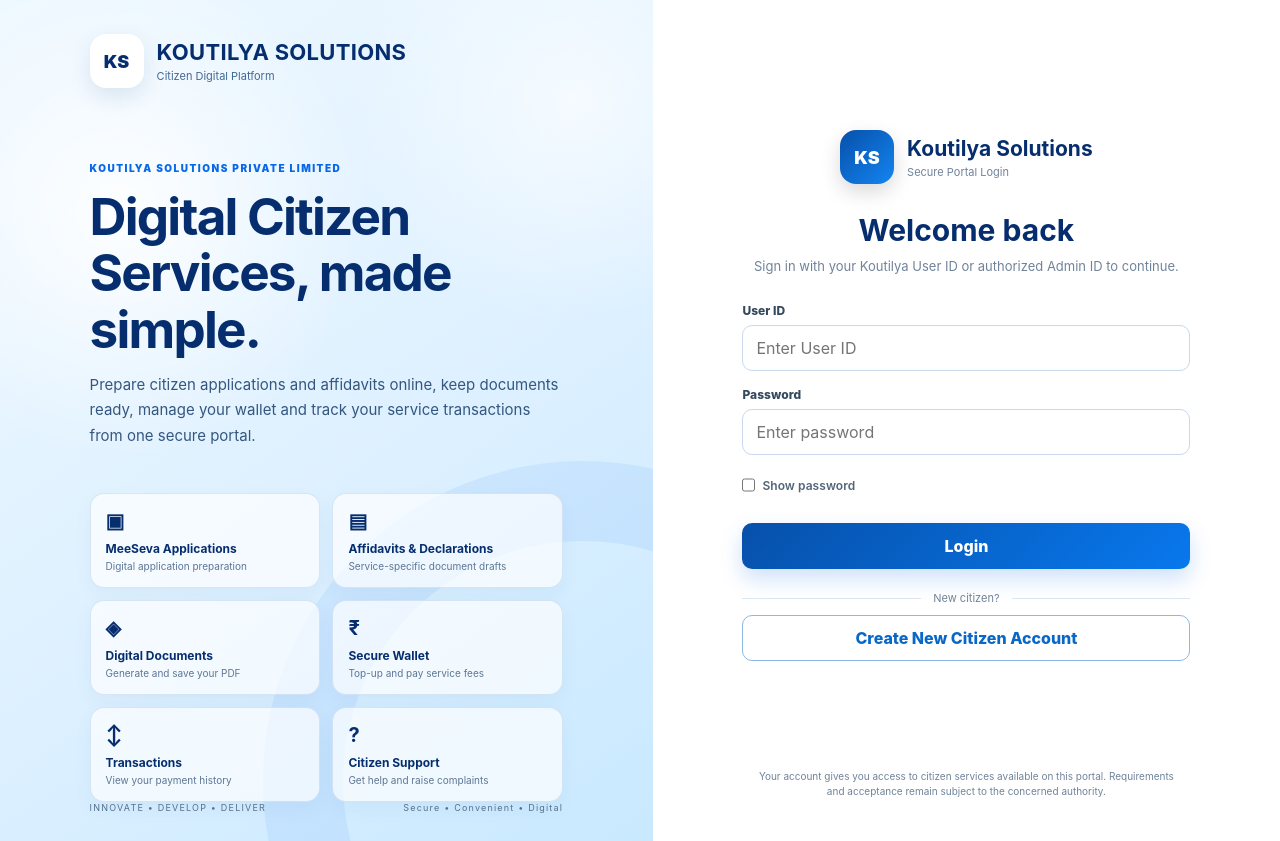
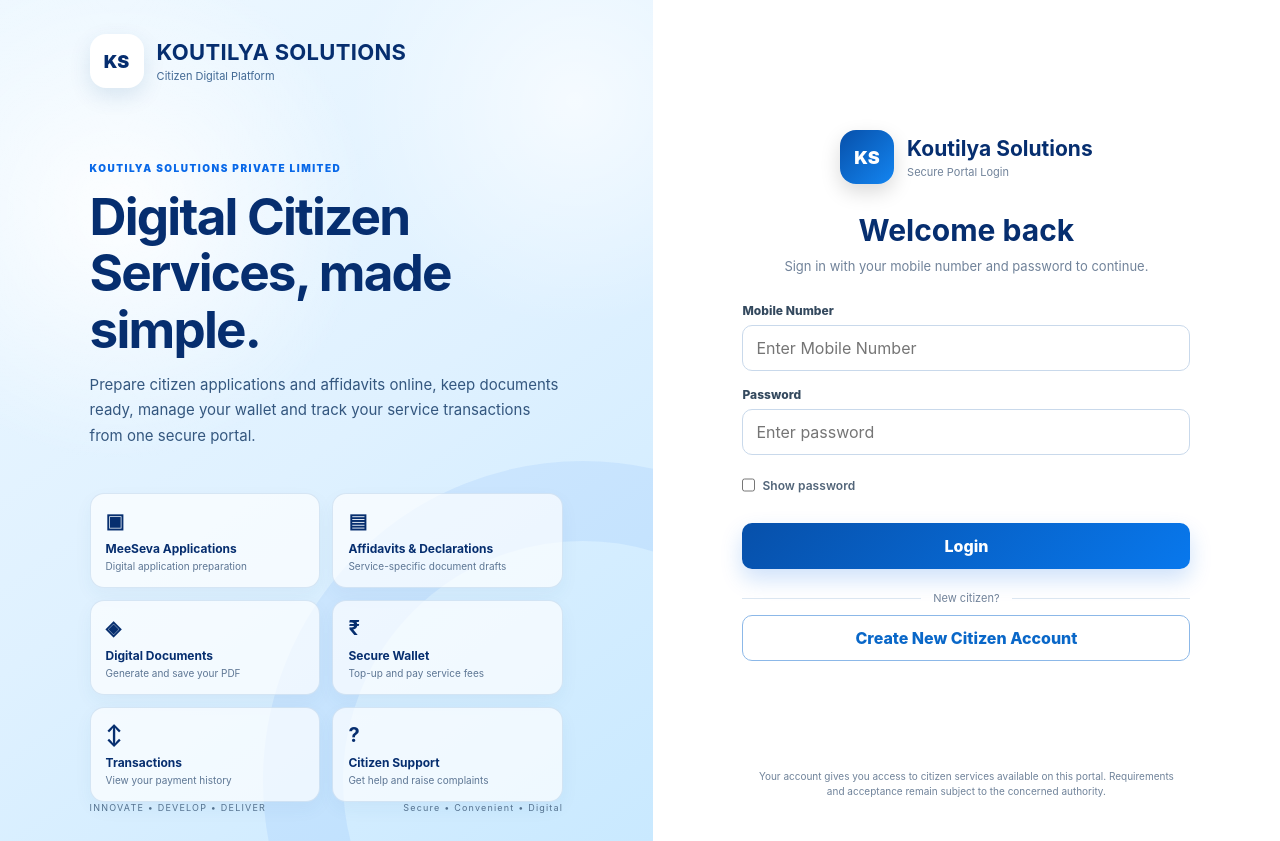
Before and after one commit to yelisettijanardhanrao-lang/koutilya-citizen-portal, a plain HTML site: page frontend/portal.html in a window 1280 px wide. Drawn offline with Linux system fonts and the light colour scheme; no server answers; a script that the page names is missing.

Commit message:
Load finalized authentication UI

```diff
--- a/frontend/portal.html
+++ b/frontend/portal.html
@@ -1,3 +1,3 @@
-<!doctype html><html lang="en"><head><script src="/api-config.js"></script><meta charset="utf-8"><meta name="viewport" content="width=device-width,initial-scale=1"><title>Koutilya Solutions — Citizen Portal</title><link rel="stylesheet" href="/assets/portal.css"><link rel="stylesheet" href="/resume-writer-final.css?v=20260905c"><link rel="stylesheet" href="/final-ui.css?v=20260906c"></head><body>
-<div id="app"></div><script src="https://sdk.cashfree.com/js/v3/cashfree.js"></script><script src="/resume-writer-final.js?v=20260905c"></script><script src="/resume-writer-v2.js?v=20260905c"></script><script type="module" src="/portal-app.js"></script><script src="/citizen-registration-override.js?v=20260905"></script><script src="/online-document-services.js?v=20260906"></script><script src="/online-document-services-fix.js?v=20260906a"></script><script src="/online-document-services-pdf-fix.js?v=20260906b"></script><script src="/online-document-services-image-fix.js?v=20260906c"></script><script src="/online-document-services-conversion-fix.js?v=20260906d"></script><script src="/online-document-services-edit-fix.js?v=20260906e"></script><script src="/online-document-services-image-pdf-fix.js?v=20260906f"></script><script src="/online-document-services-value-fix.js?v=20260906g"></script>
+<!doctype html><html lang="en"><head><script src="/api-config.js"></script><meta charset="utf-8"><meta name="viewport" content="width=device-width,initial-scale=1"><meta http-equiv="Cache-Control" content="no-cache, no-store, must-revalidate"><meta http-equiv="Pragma" content="no-cache"><meta http-equiv="Expires" content="0"><title>Koutilya Solutions — Citizen Portal</title><link rel="stylesheet" href="/assets/portal.css"><link rel="stylesheet" href="/resume-writer-final.css?v=20260905c"><link rel="stylesheet" href="/final-ui.css?v=20260906d"></head><body>
+<div id="app"></div><script src="https://sdk.cashfree.com/js/v3/cashfree.js"></script><script src="/resume-writer-final.js?v=20260905c"></script><script src="/resume-writer-v2.js?v=20260905c"></script><script type="module" src="/portal-app.js"></script><script src="/citizen-registration-override.js?v=20260906a"></script><script src="/final-auth-ui.js?v=20260906a"></script><script src="/online-document-services.js?v=20260906"></script><script src="/online-document-services-fix.js?v=20260906a"></script><script src="/online-document-services-pdf-fix.js?v=20260906b"></script><script src="/online-document-services-image-fix.js?v=20260906c"></script><script src="/online-document-services-conversion-fix.js?v=20260906d"></script><script src="/online-document-services-edit-fix.js?v=20260906e"></script><script src="/online-document-services-image-pdf-fix.js?v=20260906f"></script><script src="/online-document-services-value-fix.js?v=20260906g"></script>
 </body></html>
```
